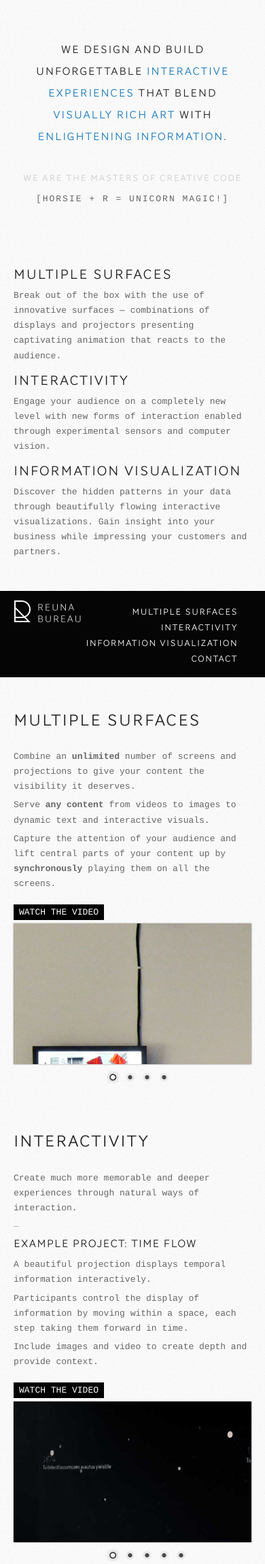
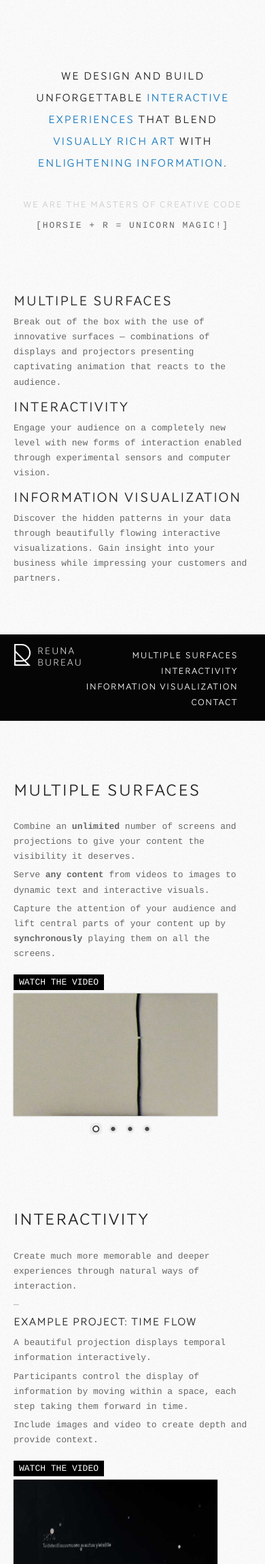
Before and after one commit to luopio/rrrrr, a PHP site: page / in a window 390 px wide. Shown: the top 2300 px of the page at 68% size. Run offline with PHP 8.4, Linux system fonts and the light colour scheme.

Commit message:
fixing styles for mobile + niko's bugs

```diff
--- a/v3_website/css/styles.css
+++ b/v3_website/css/styles.css
@@ -12,7 +12,7 @@ body {background:#fff url('../images/bg-1.png'); color:#666; font:normal normal
 
 a {text-decoration:none; color:#1779bf;}
 a:hover {color:#2e87c4;}
-a.page-link {display:inline-block; height:3em; clear:both;}
+a.page-link {display:inline-block; height:6em; clear:both;}
 a.hilight {color:#1779bf;}
 .colorbox-video a {text-transform:uppercase; background:#000; color:#fff; padding:4px 8px;}
 p.colorbox-video {margin-top:20px;}
@@ -26,10 +26,11 @@ p {margin-bottom:10px;}
 p.mdash {color:#aaa;}
 
 canvas#landing-canvas {height:400px; width:100%; position:absolute; top:0; left:0; z-index:10; background:none;}
+
 /* top nav */
 /*.navigation {background:#fff; background:rgba(255,255,255,0.98); font:normal normal 13px/1 'AWConquerorSansLight'; text-transform:uppercase; letter-spacing:1.2px; position:fixed; z-index:1000; top:0; left:0; width:100%;}
 .navigation {background:#fff; background:rgba(255,255,255,0.98); font:normal normal 13px/1 'AWConquerorSansLight'; text-transform:uppercase; letter-spacing:1.2px; position:relative; z-index:1000; top:0; left:0; width:100%; border:1px solid #eee}*/
-.navigation {background:#000; background:rgba(0,0,0,0.98); font:normal normal 13px/1 'AWConquerorSansLight'; text-transform:uppercase; letter-spacing:1.2px; position:relative; z-index:1000; top:0; left:0; width:100%;}
+.navigation {background:#000; background:rgba(0,0,0,0.98); font:normal normal 13px/1 'AWConquerorSansLight'; text-transform:uppercase; letter-spacing:1.2px; position:relative; z-index:1000; top:0; left:0; width:100%; padding: 0; margin: 0;}
 
 .navigation img#logo {padding:13px 0 0 0;margin:0;}
 nav ul {padding:25px 0;}
@@ -38,8 +39,8 @@ nav ul li a {text-decoration:none; color:#fff;}
 .sticky {-webkit-box-shadow: 0px 4px 10px rgba(0, 0, 0, 0.05); -moz-box-shadow:0px 4px 10px rgba(0, 0, 0, 0.05); box-shadow:0px 4px 10px rgba(0, 0, 0, 0.05);}
 
 /* pages */
-div.landing-page {padding-bottom:40px;}
-div.contact-page {background:#f0f0f0; padding-bottom:60px;}
+div.landing-page {padding-bottom:5em;}
+div.contact-page {background:#f0f0f0; padding-bottom:6em;}
 div.contact-page h2 {text-align:center;margin:60px 0;}
 div.slogan {margin:10px 0 80px 0; text-align:center; letter-spacing:2px; }
 div.shortinfo div {text-align:left;}
@@ -66,6 +67,7 @@ div.nivo-caption { text-align:center; text-transform:uppercase; font:normal norm
     nav ul li {display:block; list-style-type:circle; color:#06c; padding-right:30px; padding-bottom:10px; text-align:right;font-size:13px;}
     .contact-page .reuna-logo {display:none;}
     div.person {margin-bottom:0px;margin-top:30px;}
+    .nivoSlider, .nivoSlider img { width: 500px; height: 300px; }
 }
 
 
@@ -74,6 +76,7 @@ div.nivo-caption { text-align:center; text-transform:uppercase; font:normal norm
     div.slogan h1 {font-size:16px; line-height:2; padding-right:20px;padding-left:20px;}
     div.slogan h2 {font-size:13px; line-height:3; }
     nav ul li {padding-right:20px;}
+    .nivoSlider, .nivoSlider img { width: 300px; height: 180px; }
 }
 
 /* ========================================== */
```
